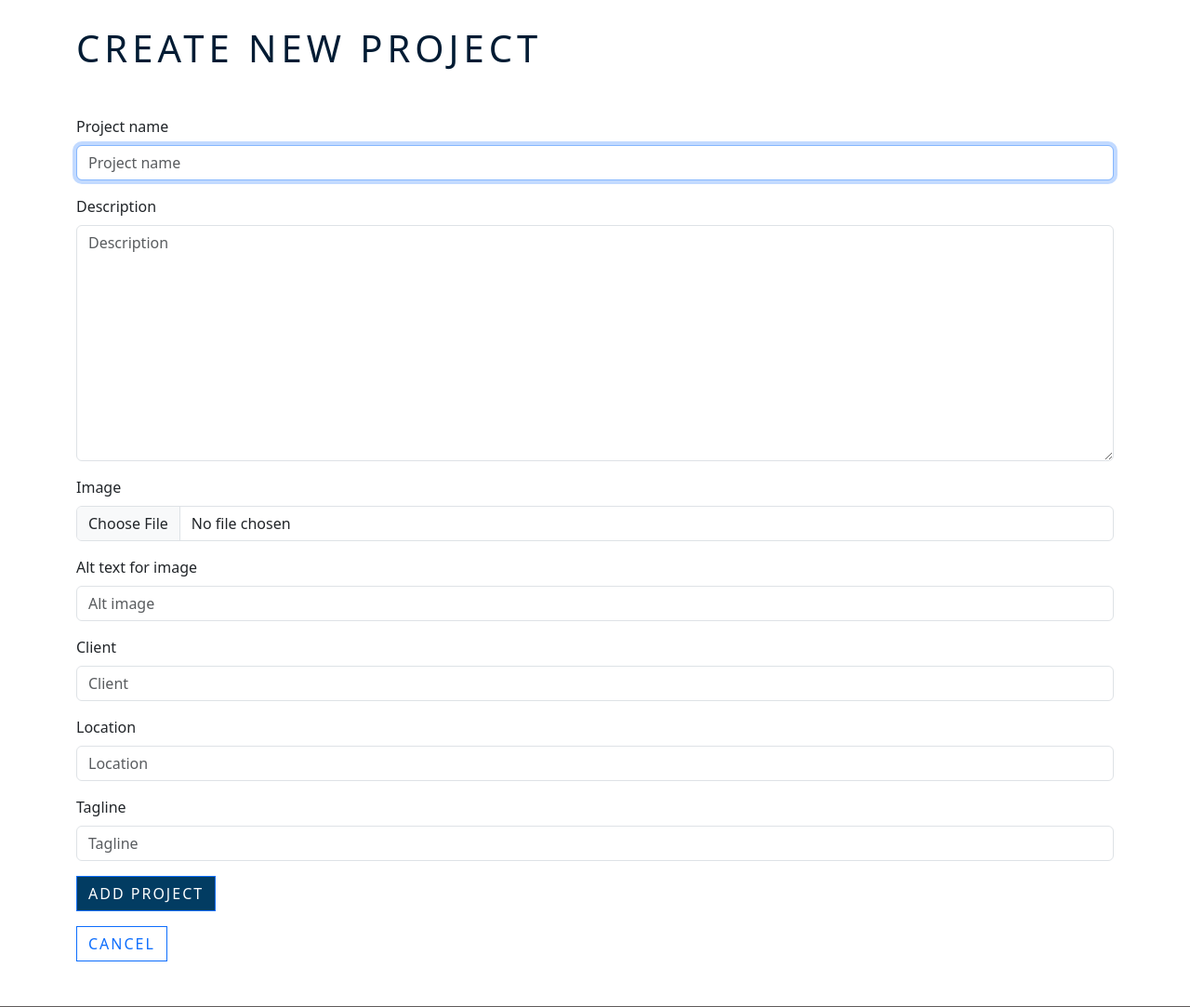
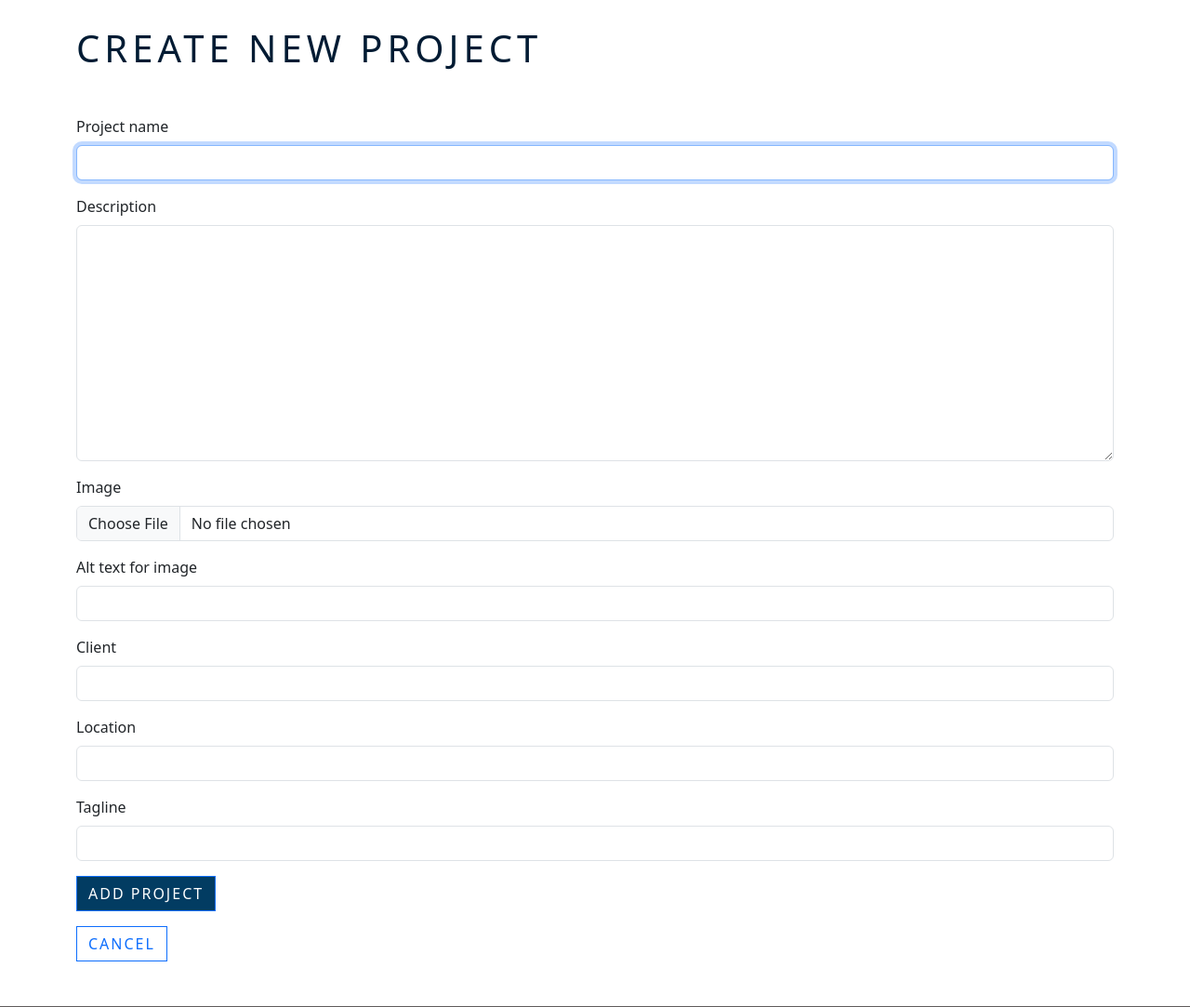
Before and after one commit to lewis-worsley/aspire-architecture, a Django app: page /project/create/ in a window 1280 px wide. Shown: the part 233-1316 px from the top of the page at 93% size. Run offline with Django 3.2, Linux system fonts and the light colour scheme; the visitor is signed in with stand-in values (Sample User, id 1); some libraries are stand-ins or nearby versions.

Commit message:
placeholder attribute removed from forms

```diff
--- a/project/templates/project/create_new_project.html
+++ b/project/templates/project/create_new_project.html
@@ -13,14 +13,13 @@
             <!-- Project Name -->
             <div class="mb-3">
                 <label for="id_project_name" class="form-label">Project name</label>
-                <input type="text" class="form-control" name="project_name" id="id_project_name" placeholder="Project name"
-                    required autofocus>
+                <input type="text" class="form-control" name="project_name" id="id_project_name" required autofocus>
             </div>
 
             <!-- Description -->
             <div class="mb-3">
                 <label for="id_descripion" class="form-label">Description</label>
-                <textarea type="text" class="form-control" name="description" id="id_descripion" placeholder="Description"
+                <textarea type="text" class="form-control" name="description" id="id_descripion"
                     cols="30" rows="10" required></textarea>
             </div>
 
@@ -33,27 +32,26 @@
             <!-- Alt image -->
             <div class="mb-3">
                 <label for="id_alt_image" class="form-label">Alt text for image</label>
-                <input type="text" class="form-control" name="alt_image" id="id_alt_image" placeholder="Alt image"
+                <input type="text" class="form-control" name="alt_image" id="id_alt_image"
                     value="{{form.initial.alt_image}}">
             </div>
 
             <!-- Client -->
             <div class="mb-3">
                 <label for="id_client_name" class="form-label">Client</label>
-                <input type="text" class="form-control" name="client_name" id="id_client_name" placeholder="Client"
-                    required>
+                <input type="text" class="form-control" name="client_name" id="id_client_name" required>
             </div>
 
             <!-- Location -->
             <div class="mb-3">
                 <label for="id_location" class="form-label">Location</label>
-                <input type="text" class="form-control" name="location" id="id_location" placeholder="Location" required>
+                <input type="text" class="form-control" name="location" id="id_location" required>
             </div>
 
             <!-- Tagline -->
             <div class="mb-3">
                 <label for="id_tagline" class="form-label">Tagline</label>
-                <input type="text" class="form-control" name="tagline" id="id_tagline" placeholder="Tagline" required>
+                <input type="text" class="form-control" name="tagline" id="id_tagline" required>
             </div>
 
             <button type="submit" class="btn btn-primary mb-3">ADD PROJECT</button>
```
Also changed, not shown: project/templates/project/edit_project.html (+7 -7 lines).
